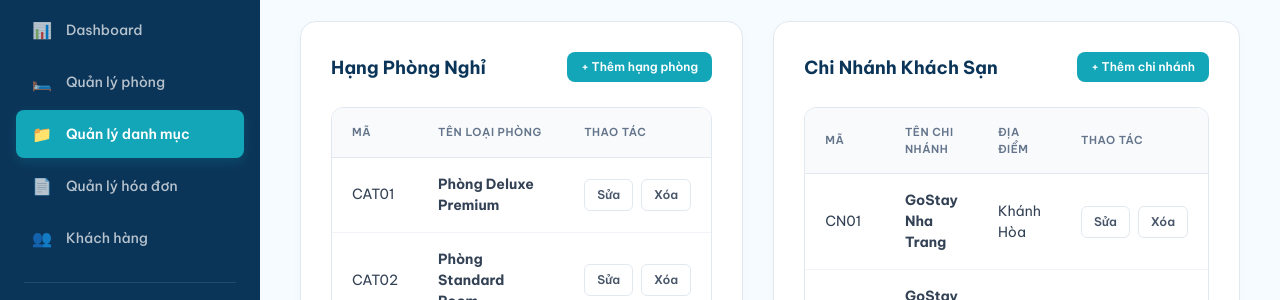
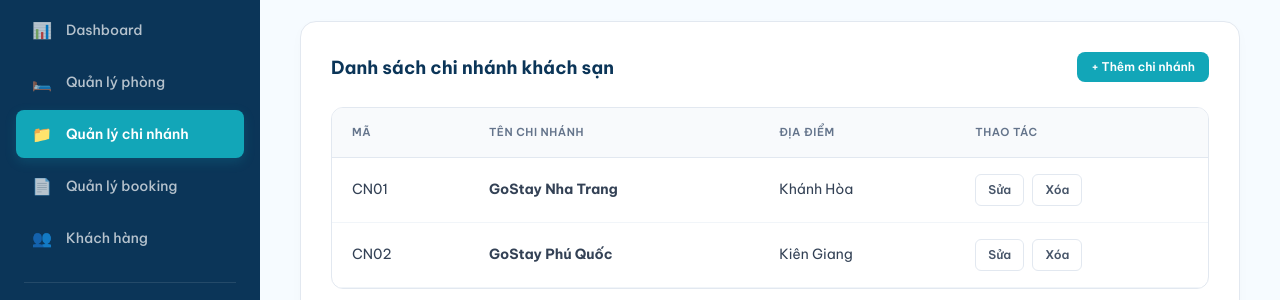
Before and after one commit to ParkZoung/cnpm-group-project, a plain HTML site: page frontend/admin-categories.html in a window 1280 px wide. Shown: the part 94-394 px from the top of the page. Drawn offline with Linux system fonts and the light colour scheme; sample sign-in values are in the browser's storage.

Commit message:
fix: update responsive layout and UI consistency

```diff
--- a/frontend/admin-categories.html
+++ b/frontend/admin-categories.html
@@ -4,7 +4,7 @@
   <meta charset="utf-8">
   <meta name="viewport" content="width=device-width, initial-scale=1">
   <link rel="icon" type="image/png" href="images/logo-gostay.png">
-  <title>GoStay Admin - Danh mục</title>
+  <title>GoStay Admin - Quản lý chi nhánh</title>
   <link rel="stylesheet" href="css/base.css">
   <link rel="stylesheet" href="css/duong.css">
 </head>
@@ -17,8 +17,8 @@
     <nav class="sidebar-menu">
       <a href="admin-dashboard.html" class="menu-item"><span class="icon">📊</span> Dashboard</a>
       <a href="admin-products.html" class="menu-item"><span class="icon">🛏️</span> Quản lý phòng</a>
-      <a href="admin-categories.html" class="menu-item active"><span class="icon">📁</span> Quản lý danh mục</a>
-      <a href="admin-invoices.html" class="menu-item"><span class="icon">📄</span> Quản lý hóa đơn</a>
+      <a href="admin-categories.html" class="menu-item active"><span class="icon">📁</span> Quản lý chi nhánh</a>
+      <a href="admin-bookings.html" class="menu-item"><span class="icon">📄</span> Quản lý booking</a>
       <a href="admin-users.html" class="menu-item"><span class="icon">👥</span> Khách hàng</a>
       <hr class="sidebar-divider">
       <a href="login.html" class="menu-item logout-item"><span class="icon">🚪</span> Đăng xuất</a>
@@ -27,58 +27,17 @@
 
   <div class="admin-main-content">
     <header class="admin-topbar">
-      <div class="topbar-left"><h1 class="topbar-title">Quản lý danh mục hệ thống</h1></div>
+      <div class="topbar-left"><h1 class="topbar-title">Quản lý chi nhánh</h1></div>
       <div class="topbar-right">
-        <div class="topbar-search"><input type="text" placeholder="Tìm kiếm danh mục..."></div>
+        <div class="topbar-search"><input type="text" placeholder="Tìm kiếm chi nhánh..."></div>
         <div class="topbar-user"><span class="user-name">Admin Khánh ▾</span></div>
       </div>
     </header>
 
-    <main class="admin-page-container admin-two-columns-layout">
-
+    <main class="admin-page-container">
       <section class="admin-card-section">
         <div class="section-header-row">
-          <h2>Hạng Phòng Nghỉ</h2>
-          <button class="btn-primary-admin" style="padding: 6px 14px; font-size:12px;">+ Thêm hạng phòng</button>
-        </div>
-        <div class="admin-table-wrapper">
-          <table class="admin-table">
-            <thead>
-              <tr>
-                <th>Mã</th>
-                <th>Tên loại phòng</th>
-                <th>Thao tác</th>
-              </tr>
-            </thead>
-            <tbody>
-              <tr>
-                <td>CAT01</td>
-                <td><strong>Phòng Deluxe Premium</strong></td>
-                <td>
-                  <div class="action-buttons">
-                    <button class="btn-action edit">Sửa</button>
-                    <button class="btn-action delete">Xóa</button>
-                  </div>
-                </td>
-              </tr>
-              <tr>
-                <td>CAT02</td>
-                <td><strong>Phòng Standard Room</strong></td>
-                <td>
-                  <div class="action-buttons">
-                    <button class="btn-action edit">Sửa</button>
-                    <button class="btn-action delete">Xóa</button>
-                  </div>
-                </td>
-              </tr>
-            </tbody>
-          </table>
-        </div>
-      </section>
-
-      <section class="admin-card-section">
-        <div class="section-header-row">
-          <h2>Chi Nhánh Khách Sạn</h2>
+          <h2>Danh sách chi nhánh khách sạn</h2>
           <button class="btn-primary-admin" style="padding: 6px 14px; font-size:12px;">+ Thêm chi nhánh</button>
         </div>
         <div class="admin-table-wrapper">
```
Also changed, not shown: frontend/admin-bookings.html (renamed from frontend/admin-invoices.html, +9 -9 lines), frontend/admin-dashboard.html (+3 -3 lines), frontend/admin-products.html (+2 -2 lines), frontend/admin-users.html (+2 -2 lines).
